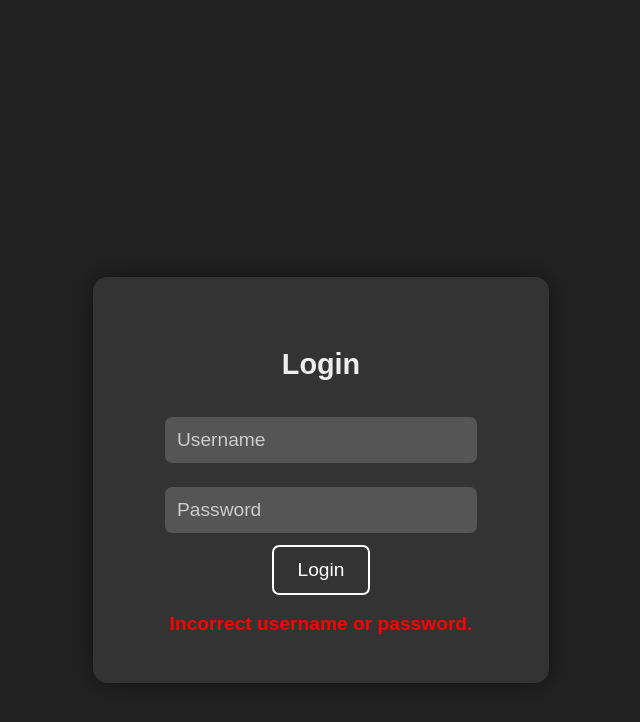
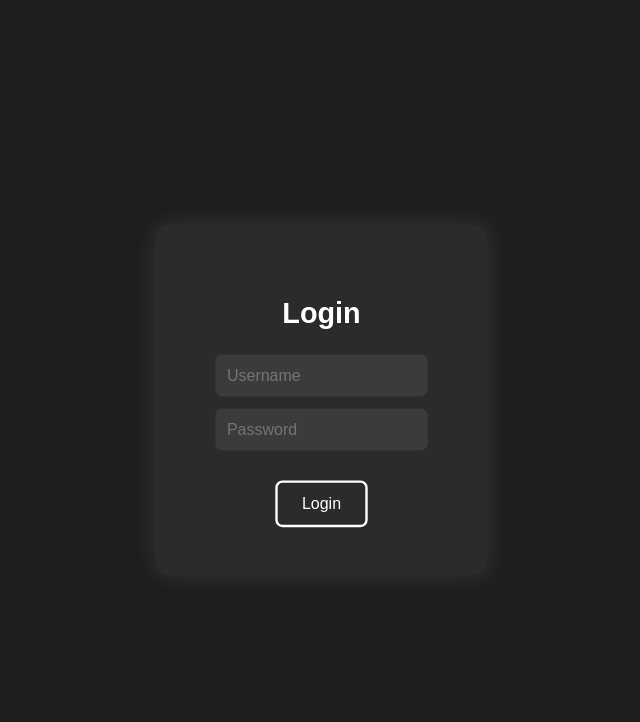
Before and after one commit to Eeshaq007/eeshaq.dev, a website: page index.html in a window 1280 px wide. Both pictures are taken after a click on the button "Login". Shown: the whole page, without its empty margins (319-959 px from the left). Drawn offline with Linux system fonts and the light colour scheme.

Commit message:
Update index.html

```diff
--- a/index.html
+++ b/index.html
@@ -1,106 +1,82 @@
 <!DOCTYPE html>
 <html lang="en">
 <head>
-  <meta charset="UTF-8">
-  <meta name="viewport" content="width=device-width, initial-scale=1.0">
-  <title>Login Page</title>
+  <meta charset="UTF-8" />
+  <meta name="viewport" content="width=device-width, initial-scale=1.0" />
+  <title>Secure Login</title>
   <style>
     body {
-      background-color: #222; /* dark gray background */
+      margin: 0;
+      font-family: Arial, sans-serif;
+      background: #1e1e1e;
       color: white;
-      font-family: Arial, sans-serif;
       display: flex;
       justify-content: center;
       align-items: center;
       height: 100vh;
-      margin: 0;
-      zoom: 1.2; /* zooms in the whole page */
+      overflow: hidden;
     }
-
-    .login-box {
-      background-color: #333; /* gray box */
+    .login-container {
+      background: #2b2b2b;
       padding: 40px;
       border-radius: 12px;
-      box-shadow: 0 0 20px rgba(0,0,0,0.5);
-      width: 300px;
+      box-shadow: 0 0 20px rgba(255, 255, 255, 0.1);
       text-align: center;
-      transition: transform 0.3s ease;
+      transform: scale(1.2);
     }
-
-    .login-box:hover {
-      transform: scale(1.05);
-    }
-
     input {
+      display: block;
+      margin: 10px auto;
+      padding: 10px;
       width: 80%;
-      padding: 10px;
-      margin: 10px 0;
       border: none;
       border-radius: 6px;
-      background: #555;
+      background: #3b3b3b;
       color: white;
-      font-size: 16px;
     }
-
-    input::placeholder {
-      color: #ccc;
+    button {
+      margin-top: 15px;
+      padding: 10px 20px;
+      background: none;
+      border: 2px solid white;
+      border-radius: 6px;
+      color: white;
+      cursor: pointer;
+      transition: 0.3s;
     }
-
-    button {
-      background: none;
-      color: white;
-      border: 2px solid white;
-      padding: 10px 20px;
-      border-radius: 6px;
-      font-size: 16px;
-      cursor: pointer;
-      transition: all 0.3s ease;
-    }
-
     button:hover {
       background: white;
       color: black;
     }
-
-    h2 {
-      margin-bottom: 20px;
-      color: #eee;
-    }
-
-    #message {
-      margin-top: 15px;
-      color: lightgreen;
-      font-weight: bold;
+    iframe {
+      width: 100%;
+      height: 100vh;
+      border: none;
       display: none;
     }
   </style>
 </head>
 <body>
-  <div class="login-box">
+  <div class="login-container" id="loginBox">
     <h2>Login</h2>
-    <input id="username" type="text" placeholder="Username"><br>
-    <input id="password" type="password" placeholder="Password"><br>
-    <button onclick="checkLogin()">Login</button>
-    <div id="message"></div>
+    <input type="text" id="username" placeholder="Username" />
+    <input type="password" id="password" placeholder="Password" />
+    <button onclick="login()">Login</button>
   </div>
 
+  <iframe id="duckFrame" src="https://duckduckgo.com"></iframe>
+
   <script>
-    function checkLogin() {
-      const username = document.getElementById('username').value;
-      const password = document.getElementById('password').value;
-      const message = document.getElementById('message');
-
-      if (username === 'EeshaqB' && password === 'Eeshaq2014#?') {
-        message.style.display = 'block';
-        message.style.color = 'lightgreen';
-        message.textContent = 'Login successful!';
-        setTimeout(() => {
-          window.location.href = "https://google.com"; // redirect after 1.5s
-        }, 1500);
+    function login() {
+      const user = document.getElementById('username').value.trim();
+      const pass = document.getElementById('password').value.trim();
+      if (user === "EeshaqB" && pass === "Eeshaq2014#?") {
+        document.getElementById('loginBox').style.display = "none";
+        const iframe = document.getElementById('duckFrame');
+        iframe.style.display = "block";
+        iframe.src = "https://duckduckgo.com";
       } else {
-        message.style.display = 'block';
-        message.style.color = 'red';
-        message.textContent = 'Incorrect username or password.';
+        alert("Incorrect username or password");
       }
     }
   </script>
```
